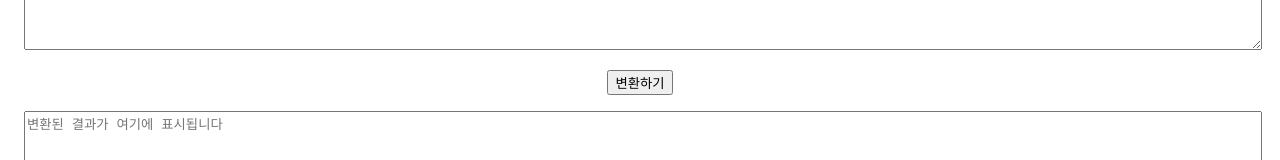
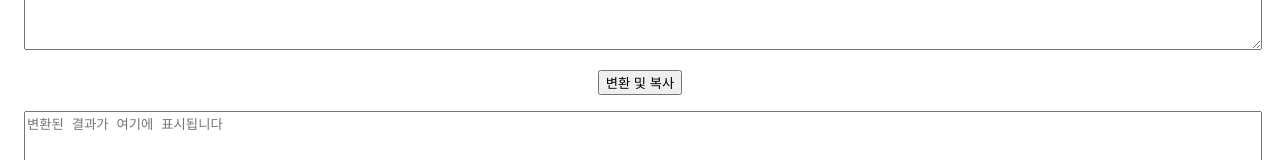
Before and after one commit to hanahrum/notion-text-formatter, a React (Create React App) app: page / in a window 1280 px wide. Shown: the part 180-340 px from the top of the page. Built offline with nearby package versions, Linux system fonts and the light colour scheme.

Commit message:
Update App.tsx
- 변환하기 > 변환 및 복사로 수정과 개선

```diff
--- a/src/App.tsx
+++ b/src/App.tsx
@@ -19,22 +19,23 @@ function App() {
       const cols = line.split("\t");
       if (cols.length < 2) continue;
 
-      const workType = cols[0]?.trim();
+      const workType = cols[0] || "";
       const title = cols[1]?.trim();
       const done = cols[2]?.trim();
       const live = cols[3]?.trim();
 
       if (!title) continue;
 
-      // 모든 공백 제거 후 검사
-      const cleanWorkType = (workType || "").replace(/\s/g, "");
+      const cleanWorkType = workType
+        .replace(/[\s\u200B-\u200D\uFEFF]/g, "")
+        .toLowerCase();
 
       if (!cleanWorkType) {
         const date = getFormattedDate(live);
         qaItems.push(`- ${title} (배포: ${date})`);
       } else {
         const date = getFormattedDate(done);
-        personalItems.push(`- [${workType}] ${title} (목표일: ${date})`);
+        personalItems.push(`- [${workType.trim()}] ${title} (목표일: ${date})`);
       }
     }
 
@@ -51,13 +52,25 @@ function App() {
       resultParts.push(...personalItems);
     }
 
-    setOutput(resultParts.join("\n"));
+    const resultText = resultParts.join("\n");
+    setOutput(resultText);
+
+    // 클립보드에 복사
+    navigator.clipboard.writeText(resultText).then(
+      () => {
+        console.log("클립보드에 복사되었습니다.");
+      },
+      (err) => {
+        console.error("클립보드 복사 실패:", err);
+      }
+    );
   };
 
   return (
     <div style={{ padding: "1rem" }}>
       <p style={{ fontSize: "0.9rem", color: "#666" }}>
-        ※ 노션 표 복사 시, 헤더(첫 줄)가 포함되지 않도록 내용만 드래그하여 복사해 주세요.
+        ※ 노션 표 복사 시, 헤더(첫 줄)가 포함되지 않도록 내용만 드래그하여
+        복사해 주세요.
       </p>
       <textarea
         placeholder="여기에 노션 표 데이터를 붙여넣기 해주세요"
@@ -67,7 +80,7 @@ function App() {
         onChange={(e) => setInput(e.target.value)}
       />
       <div style={{ display: "flex", justifyContent: "center" }}>
-        <button onClick={handleConvert}>변환하기</button>
+        <button onClick={handleConvert}>변환 및 복사</button>
       </div>
       <textarea
         placeholder="변환된 결과가 여기에 표시됩니다"
```
